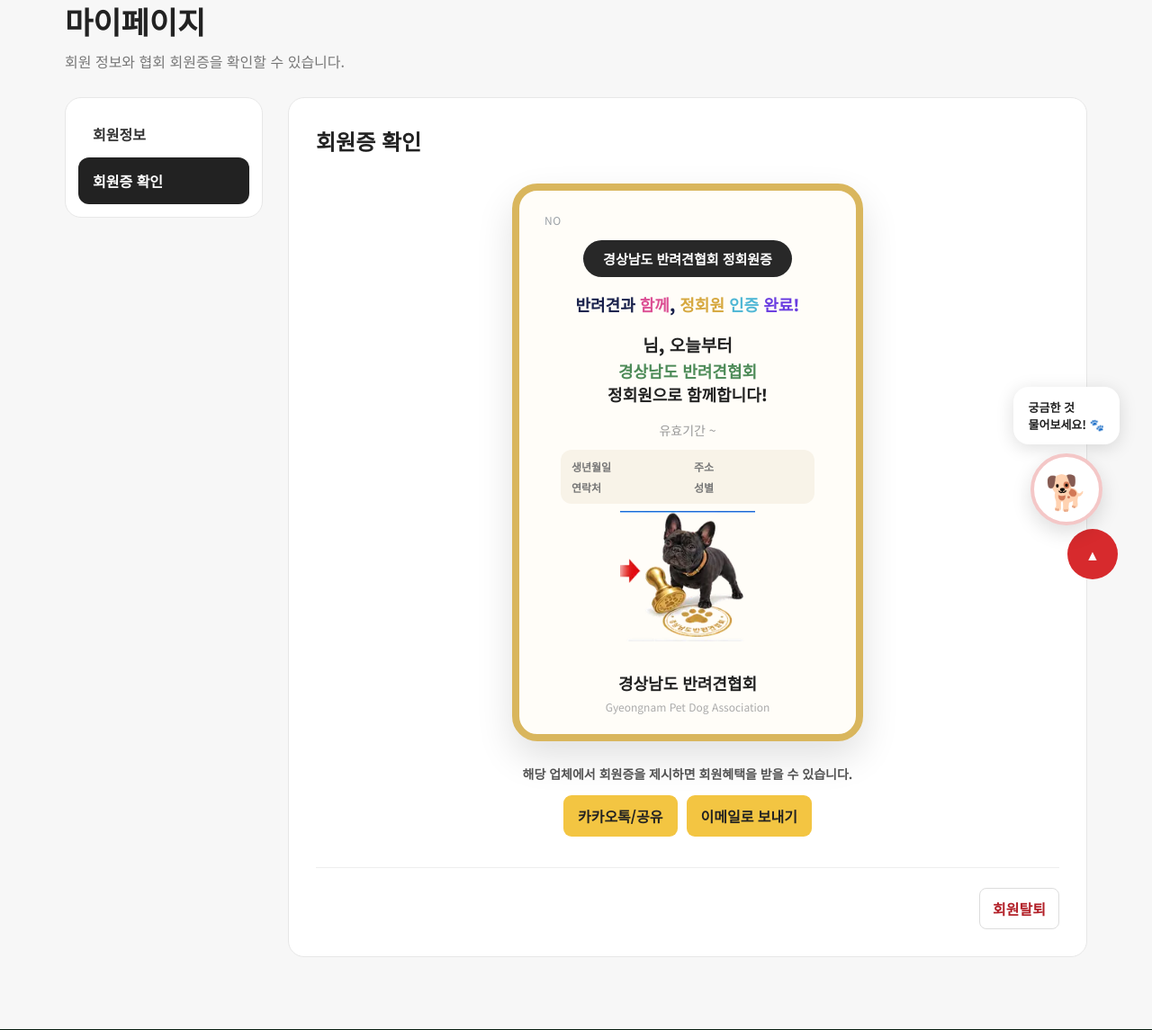
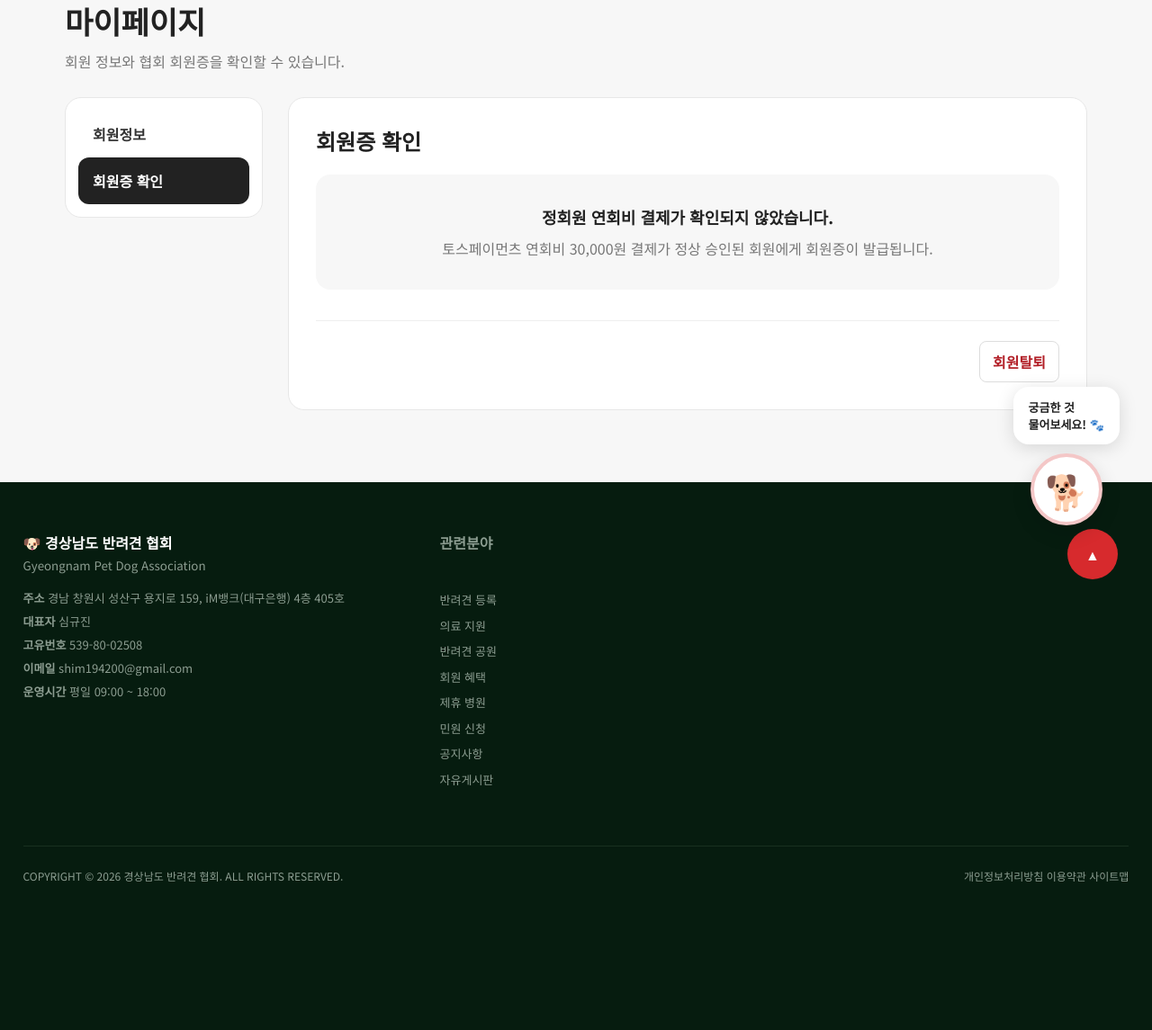
Before and after one commit to kprism/withdog, a Django app: template backend/partners/templates/website/mypage.html in a window 1280 px wide. Shown: the part 131-1276 px from the top of the page at 90% size. After the commit the page ends 1111 px from the top, so only its background shows below. Run offline with Django 5.2, Linux system fonts and the light colour scheme; the template is opened without the code that fills it, so the values that code supplies are empty.

Commit message:
feat: hide membership card when no valid issuance grant exists

```diff
--- a/backend/partners/templates/website/mypage.html
+++ b/backend/partners/templates/website/mypage.html
@@ -14,7 +14,7 @@ body{background:#f7f7f7;color:#222}.mypage-shell{max-width:1180px;margin:auto;pa
 <main class="mypage-shell">
 <h1 class="mypage-title">마이페이지</h1><p class="mypage-sub">회원 정보와 협회 회원증을 확인할 수 있습니다.</p>
 <div class="mypage-grid"><nav class="mypage-nav"><a href="/mypage/">회원정보</a><a class="active" href="/mypage/membership-card/">회원증 확인</a></nav>
-<section class="mypage-panel"><h2>회원증 확인</h2><div class="member-card-wrap">
+<section class="mypage-panel"><h2>회원증 확인</h2>{% if card_allowed %}<div class="member-card-wrap">
 <article class="member-card" aria-label="경상남도 반려견협회 정회원증">
 <div class="member-no">NO {{ member_no }}</div><div class="member-badge">경상남도 반려견협회 정회원증</div>
 <div class="member-message">반려견과 <span class="pink">함께</span>, <span class="gold">정회원</span> <span class="blue">인증</span> <span class="purple">완료!</span></div>
@@ -23,7 +23,7 @@ body{background:#f7f7f7;color:#222}.mypage-shell{max-width:1180px;margin:auto;pa
 <div class="member-details"><div><b>생년월일</b><span>{{ birth_date }}</span></div><div><b>주소</b><span>{{ address_short }}</span></div><div><b>연락처</b><span>{{ phone }}</span></div><div><b>성별</b><span>{{ gender_code }}</span></div></div>
 <div class="dog-stamp-frame"><img class="dog-stamp" src="{% if member_card_dog_image %}{{ member_card_dog_image }}{% else %}{% static 'member_dog_stamp.webp' %}{% endif %}" alt="검은 프렌치불독이 오른쪽 앞발로 협회 도장을 찍는 모습"><span class="dog-stamp-clean-bottom" aria-hidden="true"></span></div>
 <div class="association-name">경상남도 반려견협회</div><div class="association-en">Gyeongnam Pet Dog Association</div><div class="member-kind">{{ membership_label }}</div>
-</article></div><p class="card-note">해당 업체에서 회원증을 제시하면 회원혜택을 받을 수 있습니다.</p><div class="card-share"><button type="button" id="shareCard">카카오톡/공유</button><button type="button" id="emailCard">이메일로 보내기</button></div><div class="withdraw-box"><button type="button" class="withdraw-btn" id="withdrawMember">회원탈퇴</button></div></section></div>
+</article></div><p class="card-note">해당 업체에서 회원증을 제시하면 회원혜택을 받을 수 있습니다.</p><div class="card-share"><button type="button" id="shareCard">카카오톡/공유</button><button type="button" id="emailCard">이메일로 보내기</button></div>{% else %}<div style="padding:34px 24px;border-radius:16px;background:#f7f7f7;text-align:center"><b style="font-size:18px">정회원 연회비 결제가 확인되지 않았습니다.</b><p style="margin:10px 0 0;color:#777">토스페이먼츠 연회비 30,000원 결제가 정상 승인된 회원에게 회원증이 발급됩니다.</p></div>{% endif %}<div class="withdraw-box"><button type="button" class="withdraw-btn" id="withdrawMember">회원탈퇴</button></div></section></div>
 </main>{% include 'website/includes/public_footer.html' %}
 {% if kakao_javascript_key %}<script src="https://t1.kakaocdn.net/kakao_js_sdk/2.7.4/kakao.min.js" crossorigin="anonymous"></script>{% endif %}
 <script>
```
